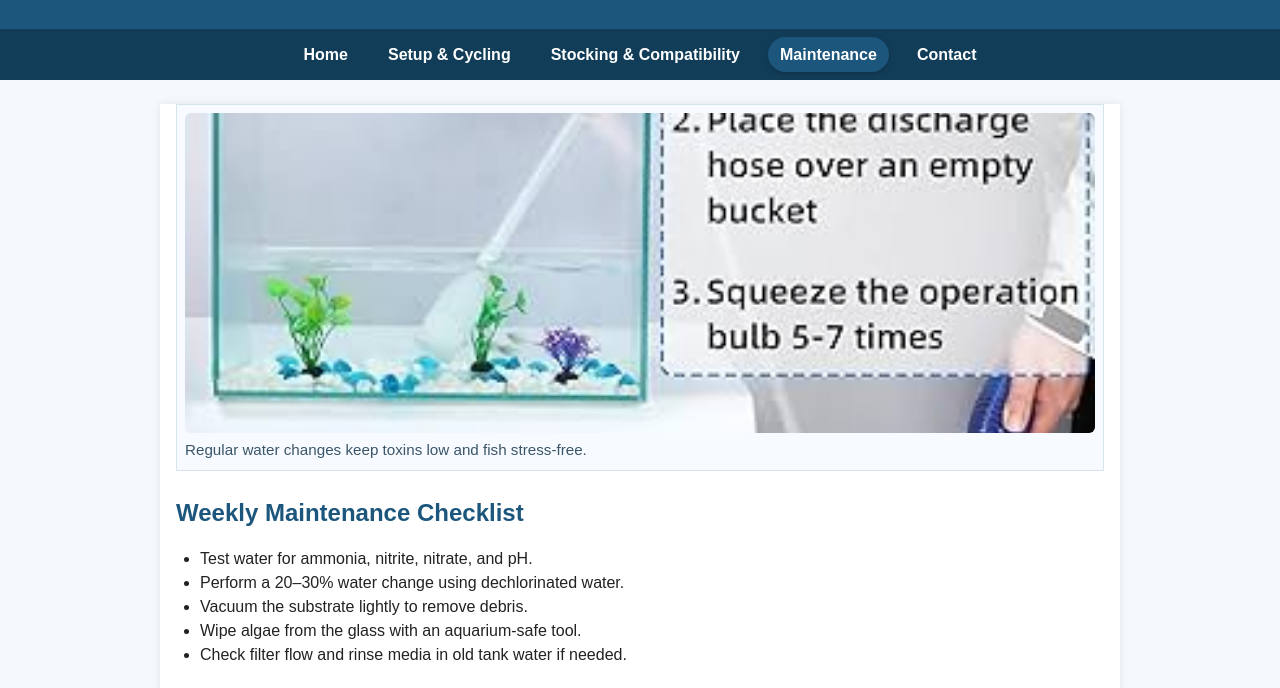
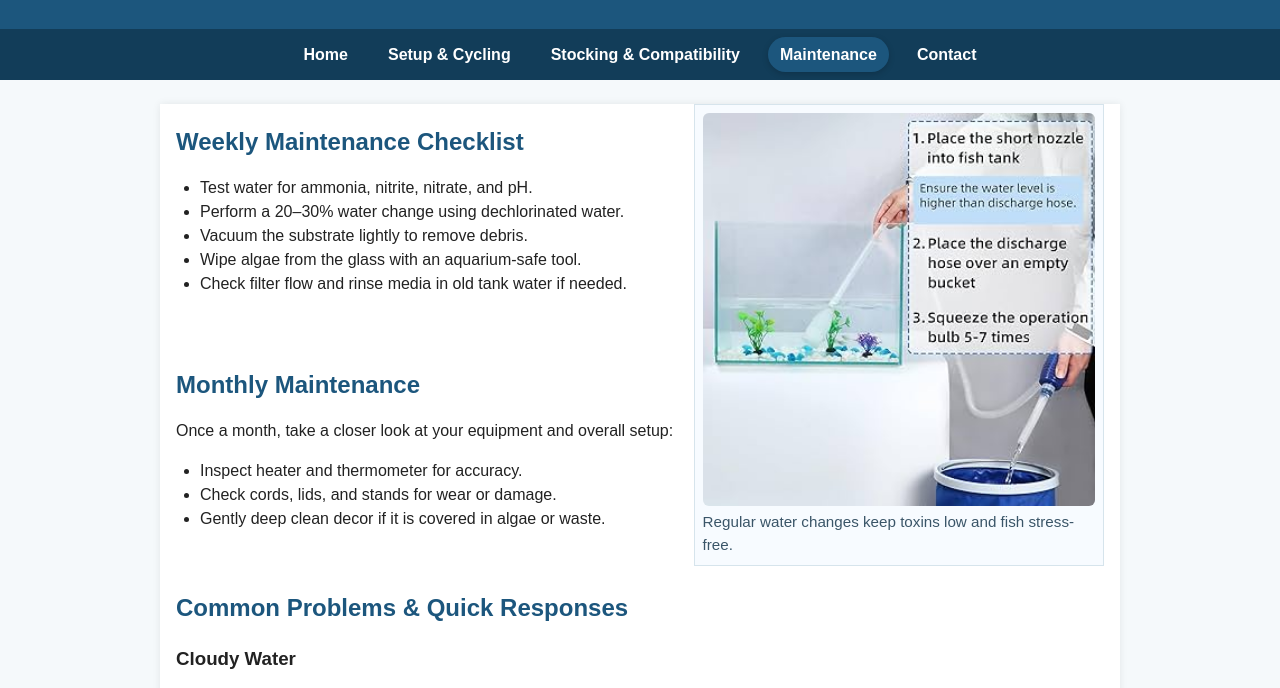
Before and after one commit to mbdedric/CIS300-Final-Project, a plain HTML site: page maintenance.html in a window 1280 px wide. Shown: the part 95-783 px from the top of the page. Drawn offline with Linux system fonts and the light colour scheme.

Commit message:
enhance contact and maintenance pages with improved layout and styling

```diff
--- a/maintenance.html
+++ b/maintenance.html
@@ -24,12 +24,8 @@
   </nav>
 
 <main>
-  <figure class="page-visual">
-    <img src="media/water-change.jpg" alt="Person siphoning water from a fish tank into a bucket during a water change.">
-    <figcaption>Regular water changes keep toxins low and fish stress-free.</figcaption>
-  </figure>
-
-  <section>
+  <div class="split-block">
+    <section class="split-content split-weekly">
       <h2>Weekly Maintenance Checklist</h2>
       <ul>
         <li>Test water for ammonia, nitrite, nitrate, and pH.</li>
@@ -40,7 +36,12 @@
       </ul>
     </section>
 
-  <section>
+    <figure class="page-visual split-image">
+      <img src="media/water-change.jpg" alt="Person siphoning water from a fish tank into a bucket during a water change.">
+      <figcaption>Regular water changes keep toxins low and fish stress-free.</figcaption>
+    </figure>
+
+    <section class="split-content split-monthly">
       <h2>Monthly Maintenance</h2>
       <p>
         Once a month, take a closer look at your equipment and overall setup:
@@ -51,6 +52,7 @@
         <li>Gently deep clean decor if it is covered in algae or waste.</li>
       </ul>
     </section>
+  </div>
 
   <section>
     <h2>Common Problems & Quick Responses</h2>
--- a/styles.css
+++ b/styles.css
@@ -98,14 +98,65 @@ ul, ol {
   display: block;
   width: 100%;
   border-radius: 6px;
-  max-height: 320px;
-  object-fit: cover;
+  height: auto;
+  object-fit: contain;
 }
 
 .page-visual figcaption {
   margin-top: 0.35rem;
   color: #3a5568;
   font-size: 0.95rem;
+}
+
+/* Contact page image sizing */
+.contact-visual {
+  max-width: 800px;
+  margin: 0 auto 1.25rem;
+}
+
+.contact-visual img {
+  max-height: 300px;
+}
+
+/* === Split layout for maintenance intro === */
+
+.split-block {
+  display: grid;
+  gap: 1rem;
+  align-items: start;
+  margin: 1rem 0 1.5rem;
+  grid-template-columns: repeat(auto-fit, minmax(260px, 1fr));
+  grid-template-areas:
+    "weekly"
+    "image"
+    "monthly";
+}
+
+.split-block .split-weekly { grid-area: weekly; }
+.split-block .split-image { grid-area: image; }
+.split-block .split-monthly { grid-area: monthly; }
+
+.split-block .page-visual {
+  margin: 0;
+  max-width: 420px;
+  justify-self: start;
+}
+
+.split-block .split-content {
+  min-width: 0;
+}
+
+@media (min-width: 900px) {
+  .split-block {
+    grid-template-columns: 1.1fr 0.9fr;
+    grid-template-areas:
+      "weekly image"
+      "monthly image";
+  }
+
+  .split-block .page-visual {
+    justify-self: end;
+  }
 }
 
 /* === Footer === */
```
Also changed, not shown: contact.html (+1 -1 lines), index.html (+1 -1 lines), stocking.html (+3 -3 lines), 1 other file. Lines whose indentation alone changed are shown as unchanged.
